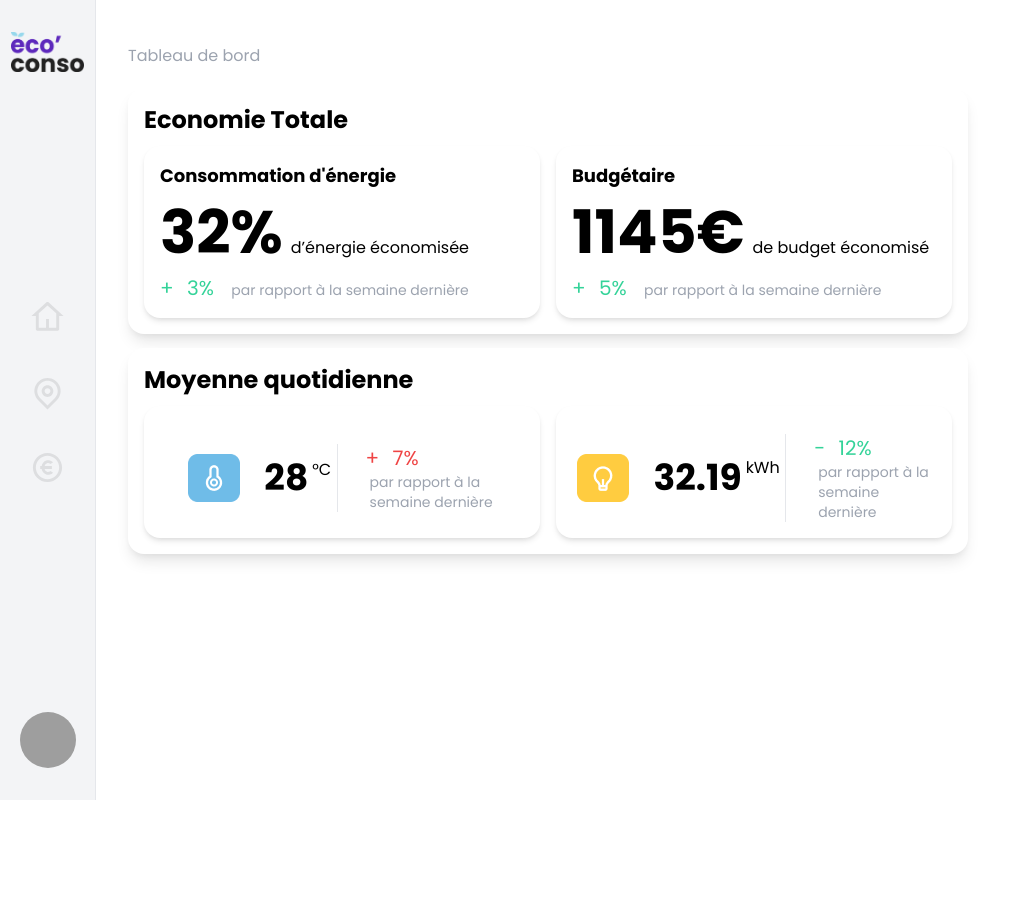
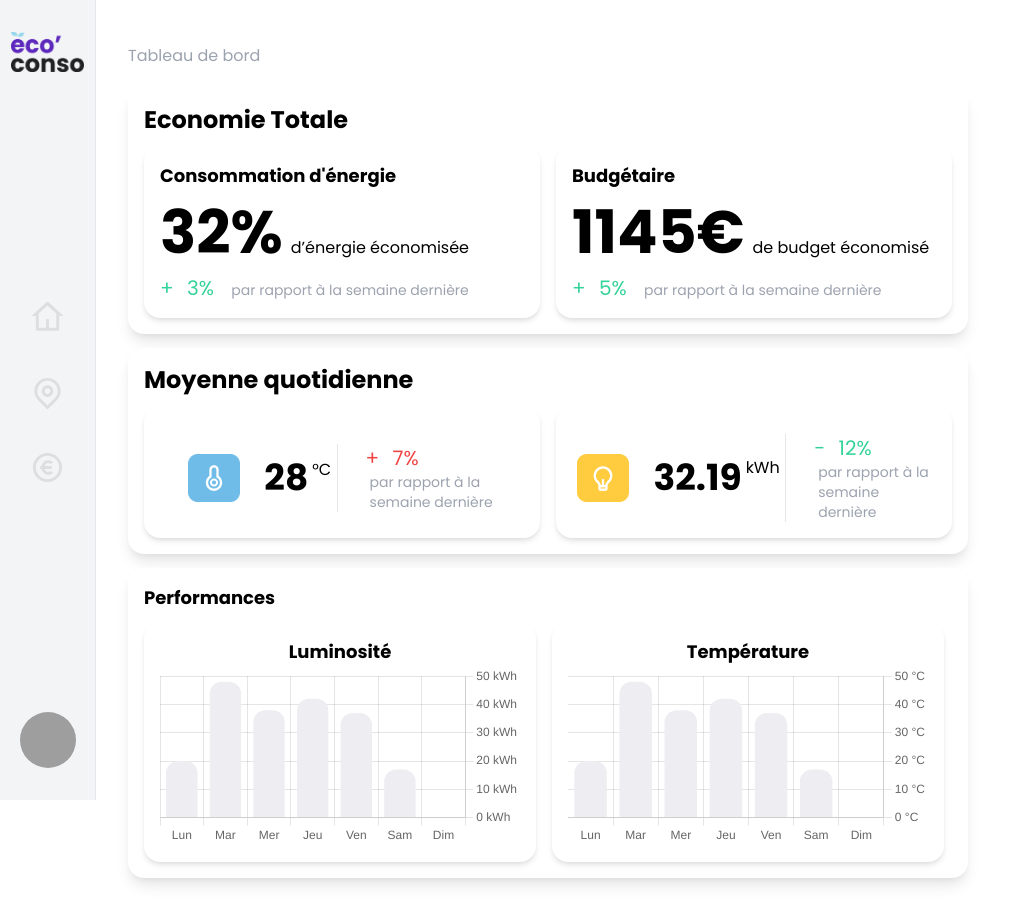
Before and after one commit to bryanFerreiraJS/IoT10, a Vue app: page / in a window 1280 px wide. Shown: the whole page, without its empty margins (0-1019 px from the left). Before the commit the page ends 800 px from the top, so only its background shows below. Built offline with nearby package versions, Linux system fonts and the light colour scheme; grey boxes are pictures that could not be loaded; what @tailwindcss/typography would draw is missing.

Commit message:
chart ended

```diff
--- a/src/components/Chart.vue
+++ b/src/components/Chart.vue
@@ -35,6 +35,7 @@ export default defineComponent({
             data: [20, 48, 38, 42, 37, 17, 0],
             backgroundColor: "#eeeef2",
             hoverBackgroundColor: "#6e28d9",
+            borderRadius: 12
           },
         ],
       }
@@ -43,7 +44,7 @@ export default defineComponent({
         plugins: {
           legend: {
             display: false,
-          },
+          }
         },
         scales: {
           yAxis: {
@@ -51,12 +52,12 @@ export default defineComponent({
             ticks: {
               beginAtZero: true,
               callback: (value) => `${value} ${this.type === "brightness" ? "kWh" : "°C"}`,
-            },
-          },
+            }
+          }
         },
         tooltips: {
           enabled: false
-        },
+        }
       }
 
       const chartProperties = {
@@ -68,6 +69,7 @@ export default defineComponent({
       return chartProperties
     }
   },
+
   mounted() {
     const chart = document.getElementById(this.uid)
     new Chart(chart, this.returnChartData())
--- a/src/components/DailyAverage.vue
+++ b/src/components/DailyAverage.vue
@@ -1,6 +1,6 @@
 <template>
   <div class="bg-white shadow-lg flex mt-3.5 p-4 flex-col rounded-2xl w-3/4">
-    <div class="text-2xl text-black-600 font-bold">Moyenne quotidienne</div>
+    <h2 class="text-2xl text-black-600 font-bold">Moyenne quotidienne</h2>
     <div class="mt-2.5 w-full flex listMoyenneQuot">
       <div class="flex w-full bg-white shadow-md p-4 items-center justify-center text-left rounded-2xl moyenneQuotTemp">
         <div class="w-full flex flex-row items-center justify-center mt-3 text-black-600 MoyenneQuotCol">
--- a/src/components/Performances.vue
+++ b/src/components/Performances.vue
@@ -1,12 +1,14 @@
 <template>
-  <div class="bg-white shadow-lg flex p-4 flex-col rounded-2xl w-3/4">
+  <div class="bg-white shadow-lg flex mt-3.5 p-4 flex-col rounded-2xl w-3/4">
     <h3 class="w-full text-lg text-black-600 font-bold">Performances</h3>
     <div class="mt-2.5 w-full flex flex-row">
       <Chart
+        class="mr-2"
         type="brightness"
         uid="chart-brightness"
       />
       <Chart
+        class="ml-2"
         type="temperature"
         uid="chart-temperature"
       />
--- a/src/components/TotalSavings.vue
+++ b/src/components/TotalSavings.vue
@@ -1,6 +1,6 @@
 <template>
   <div class="bg-white shadow-lg flex p-4 flex-col rounded-2xl w-3/4">
-    <div class="text-2xl text-black-600 font-bold">Economie Totale</div>
+    <h2 class="text-2xl text-black-600 font-bold">Economie Totale</h2>
     <div class="mt-2.5 w-full flex list-total-savings">
       <div class="flex flex-col w-full mr-2 bg-white shadow-md p-4 items-center justify-center text-left rounded-2xl">
         <h3 class="w-full text-lg text-black-600 font-bold">Consommation d'énergie</h3>
--- a/src/views/Dashboard.vue
+++ b/src/views/Dashboard.vue
@@ -1,14 +1,16 @@
 <template>
   <TotalSavings />
   <DailyAverage />
+  <Performances />
 </template>
 
 <script>
 import { defineComponent } from 'vue'
 import TotalSavings from '@/components/TotalSavings.vue'
 import DailyAverage from '@/components/DailyAverage.vue'
+import Performances from '@/components/Performances.vue'
 
 export default defineComponent({
-  components: { TotalSavings, DailyAverage }
+  components: { TotalSavings, DailyAverage, Performances }
 })
 </script>
```
